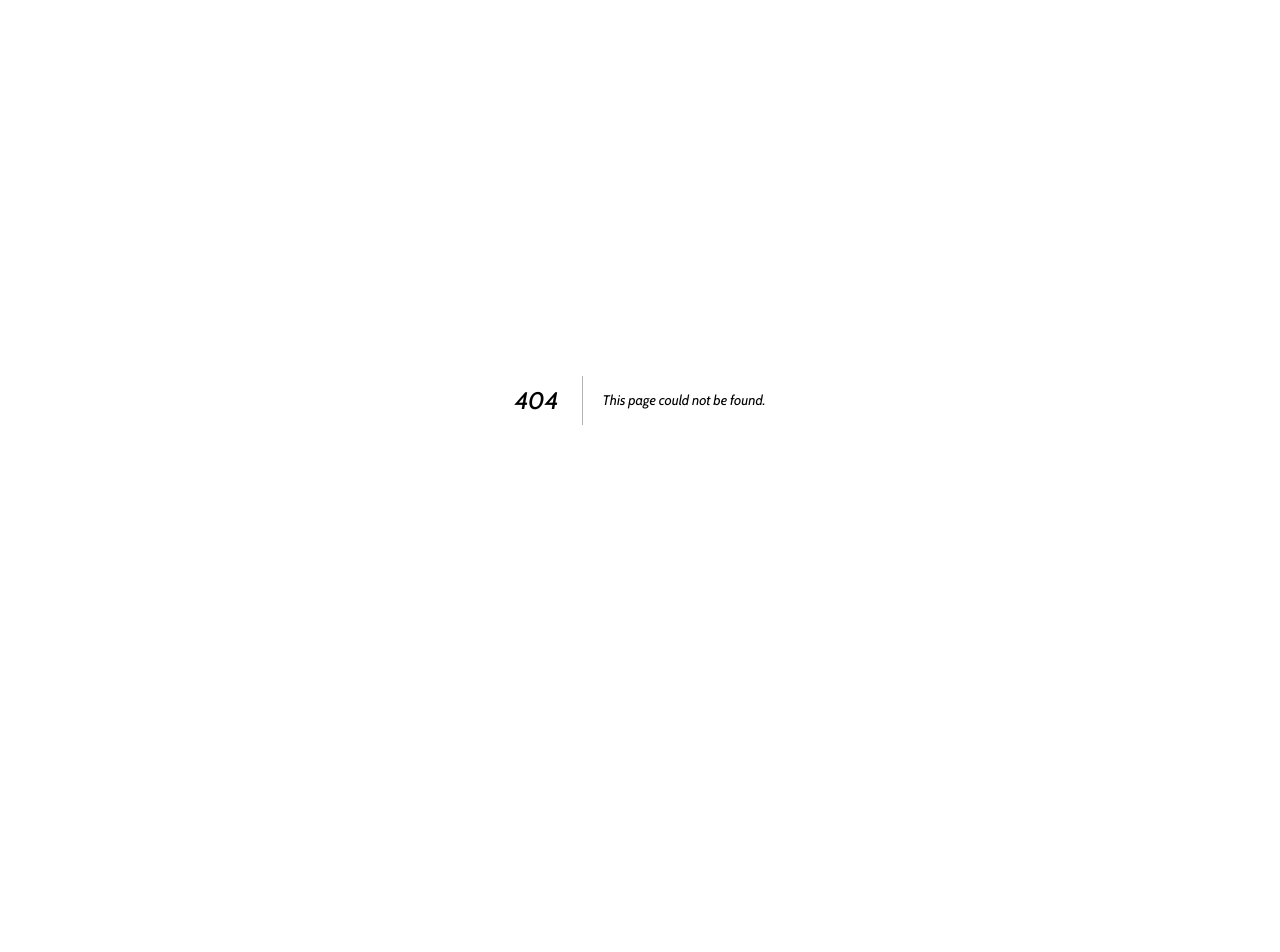
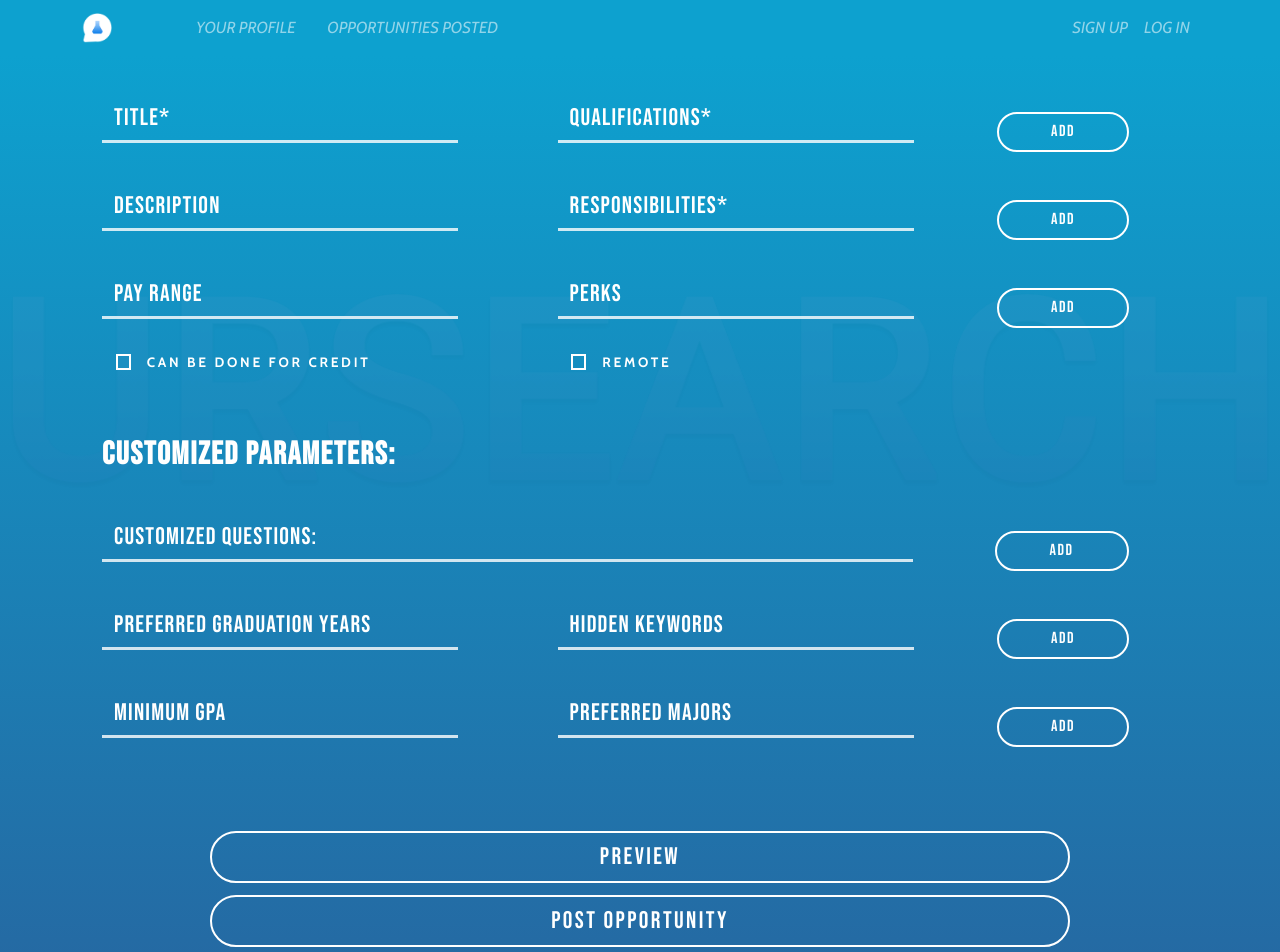
Before and after one commit to sweMojtaba/urSearchFrontEnd, a Next.js app: page /opportunities/post in a window 1280 px wide. Before the commit this address had no page. Shown: the top 952 px of the page. Before the commit the page ends 800 px from the top, so only its background shows below. Built offline with nearby package versions, Linux system fonts and the light colour scheme; a web font is replaced by a local one.

Commit message:
Completed posting page

```diff
--- /dev/null
+++ b/app/(archive)/(opportunity)/layout.tsx
@@ -0,0 +1,3 @@
+import Layout from "../../lab-profile/layout";
+
+export default Layout;
--- a/app/opportunities/page.tsx
+++ b/app/opportunities/page.tsx
@@ -1,5 +1,3 @@
-import { BigLi } from "@/components/cards-and-items/listItems";
-import WorkIcon from "../applicant-profile/work.svg"
 import { Button, Container } from "@/client-wrappers/bootstrap";
 import Link from "next/link";
 
--- /dev/null
+++ b/app/opportunities/post/page.tsx
@@ -0,0 +1,75 @@
+// TODO: Modify styling so that the grid templates create something workable on mobile.
+
+import { Button, Container } from "@/client-wrappers/bootstrap";
+import Link from "next/link";
+
+import styles from "./styles.module.scss";
+import "../global_styles_override.scss";
+
+export default function PostOpportunity() {
+    return (
+        <Container className="medium-content">
+            <div className={styles.grid}>
+                <div>
+                    <h3>Title*</h3>
+                    <h3>Qualifications*</h3>
+                    <Button className={styles.btn}>Add</Button>
+                </div>
+                <div>
+                    <h3>Description</h3>
+                    <h3>Responsibilities*</h3>
+                    <Button className={styles.btn}>Add</Button>
+                </div>
+                <div>
+                    <h3>Pay Range</h3>
+                    <h3>Perks</h3>
+                    <Button className={styles.btn}>Add</Button>
+                </div>
+                <div className={styles.checkbox_container}>
+                    <div className={styles.checkbox}>
+                        <input type="checkbox" />
+                        <label>Can be done for credit</label>
+                    </div>
+                    <div className={styles.checkbox}>
+                        <input type="checkbox" />
+                        <label>Remote</label>
+                    </div>
+                </div>
+            </div>
+            <h2 className={styles.bebas_font}>
+                Customized Parameters:
+            </h2>
+            <div className={styles.grid}>
+                <div id={styles.long}>
+                    <h3>Customized Questions:</h3>
+                    <Button className={styles.btn}>Add</Button>
+                </div>
+                <div>
+                    <h3>Preferred Graduation Years</h3>
+                    <h3>Hidden Keywords</h3>
+                    <Button className={styles.btn}>Add</Button>
+                </div>
+                <div>
+                    <h3>Minimum GPA</h3>
+                    <h3>Preferred Majors</h3>
+                    <Button className={styles.btn}>Add</Button>
+                </div>
+            </div>
+            <div id={styles.btn_grid}>
+                <Link href="/post-opportunity" className={styles.post_btn_container
+             + " button-link"}>
+                    <Button className={styles.post_btn}>Preview</Button>
+                </Link>
+                <Link href="/post-open-to-idea" className={styles.post_btn_container + " button-link"}>
+                    <Button className={styles.post_btn}>Post Opportunity</Button>
+                </Link>
+            </div>
+            <div id={styles.footer}>
+                <h1>!</h1>
+                <h3>
+                Hidden Keywords, are used in evaluation of of applicants to determine their compatibility with the position. Add any keywords that you deem related to the position, and would help pick the best matches.
+                </h3>
+            </div>
+        </Container>
+    )
+}
--- /dev/null
+++ b/app/opportunities/post/styles.module.scss
@@ -0,0 +1,108 @@
+.bebas_font {
+    font-family: Bebas Neue;
+    font-style: normal;
+    letter-spacing: 0.05em;
+}
+
+.grid {
+    margin-top: -1em;
+    display: flex;
+    flex-direction: column;
+
+    div {
+        margin-top: 2em;
+        display: grid;
+        grid-template-columns: 2fr 2fr 0.75fr;
+        column-gap: 1em;
+
+        h3 {
+            @extend .bebas_font;
+            padding-left: 0.5em;
+            max-width: 90%;
+            font-size: 1.5em;
+            position: relative;
+
+            // Create the borders
+            &:before {
+                content: "";
+                position: absolute;
+                left: 0;
+                top: 1.5em;
+                height: 1px;
+                width: 90%;
+                border-bottom: 0.15em solid rgba(255, 255, 255, 0.8);
+            }
+        }
+    }
+}
+
+#long {
+    grid-template-columns: 4fr 0.75fr;
+
+    h3 {
+        &:before {
+            width: 101%;
+        }
+    }
+}
+
+.checkbox_container {
+    margin-top: -1em !important;
+}
+
+.checkbox {
+    @extend .bebas_font;
+    display: flex !important;
+    align-items: center;
+    padding-left: 0.85em;
+
+    label {
+        margin: auto;
+        width: 100%;
+        font-family: Cabin;
+        text-transform: uppercase;
+        font-weight: bold;
+        font-size: 0.85em;
+        letter-spacing: 0.2em;
+    }
+    input {
+        appearance: none;
+        height: 1em;
+        width: 1em;
+        border: 2px solid #fff;
+        border-radius: 0;
+        color: #000;
+        cursor: pointer;
+
+        &:checked {
+            background-color: #fff;
+        }
+    }
+}
+
+.btn {
+    font-size: 1em;
+    margin-left: -1em;
+    width: 115%;
+}
+
+.post_btn {
+    font-size: 1.5em;
+}
+
+#footer {
+    margin: auto;
+    display: flex;
+    align-items: center;
+    margin-top: -1em;
+}
+
+#footer h1 {
+    font-size: 8em;
+    margin-right: 0.1em;
+}
+
+#footer h3 {
+    font-weight: bold;
+    font-style: italic;
+}
--- a/app/opportunity/layout.tsx
+++ /dev/null
@@ -1,3 +0,0 @@
-import Layout from "../lab-profile/layout";
-
-export default Layout;
```
Also changed, not shown: app/(archive)/(opportunity)/fetch.ts (renamed from app/opportunity/fetch.ts), app/(archive)/(opportunity)/page.tsx (renamed from app/opportunity/page.tsx), app/(archive)/(opportunity)/styles.module.scss (added).
